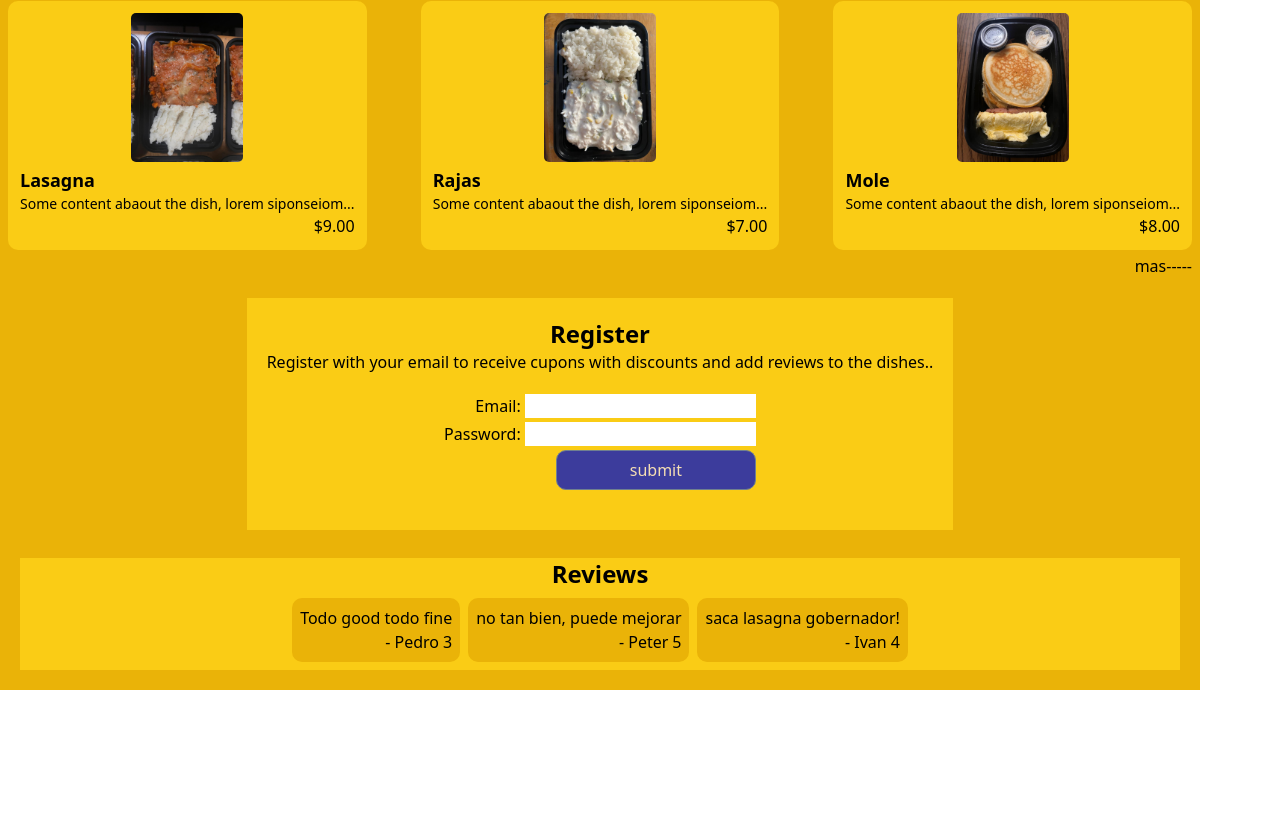
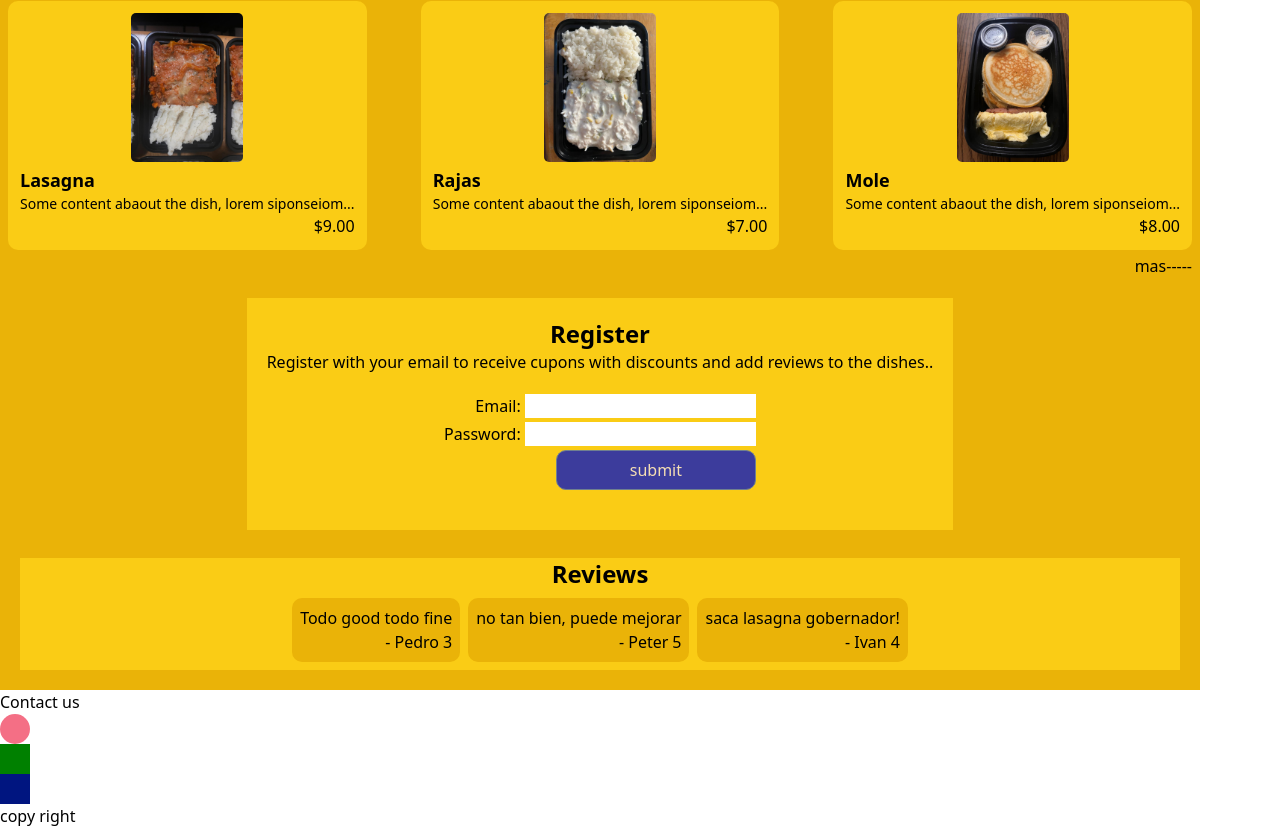
Before and after one commit to Pivanrios/test, a Next.js app: page / in a window 1280 px wide. Shown: the part 367-1195 px from the top of the page. Before the commit the page ends 1057 px from the top, so only its background shows below. Built offline with nearby package versions, Linux system fonts and the light colour scheme.

Commit message:
add footer to page

```diff
--- a/app/page.js
+++ b/app/page.js
@@ -2,6 +2,7 @@ import DishGallery from "@/components/DishGallery";
 import HomeBanner from "@/components/HomeBanner";
 import RegisterForm from "@/components/RegisterForm";
 import ReviewsGallery from "@/components/ReviewsGallery";
+import Footer from "@/components/Footer";
 //data
 import { dishes } from "@/public/data";
 
@@ -9,10 +10,11 @@ import { dishes } from "@/public/data";
 export default function Home() {
   return (
     <div>
-    <HomeBanner/>
-    <DishGallery dishes={dishes} />
-    <RegisterForm/>
-    <ReviewsGallery/>
+      <HomeBanner/>
+      <DishGallery dishes={dishes} />
+      <RegisterForm/>
+      <ReviewsGallery/>
+      <Footer/>
     </div>
   );
 }
--- a/components/Footer.jsx
+++ b/components/Footer.jsx
@@ -6,7 +6,7 @@ function Footer() {
         <div>
             <h3>Contact us</h3>
             <ol>
-                <div id='instagra'></div>
+                <div id='instagram'></div>
                 <div id='whatsapp'></div>
                 <div id='linkedin'></div>
             </ol>
```
